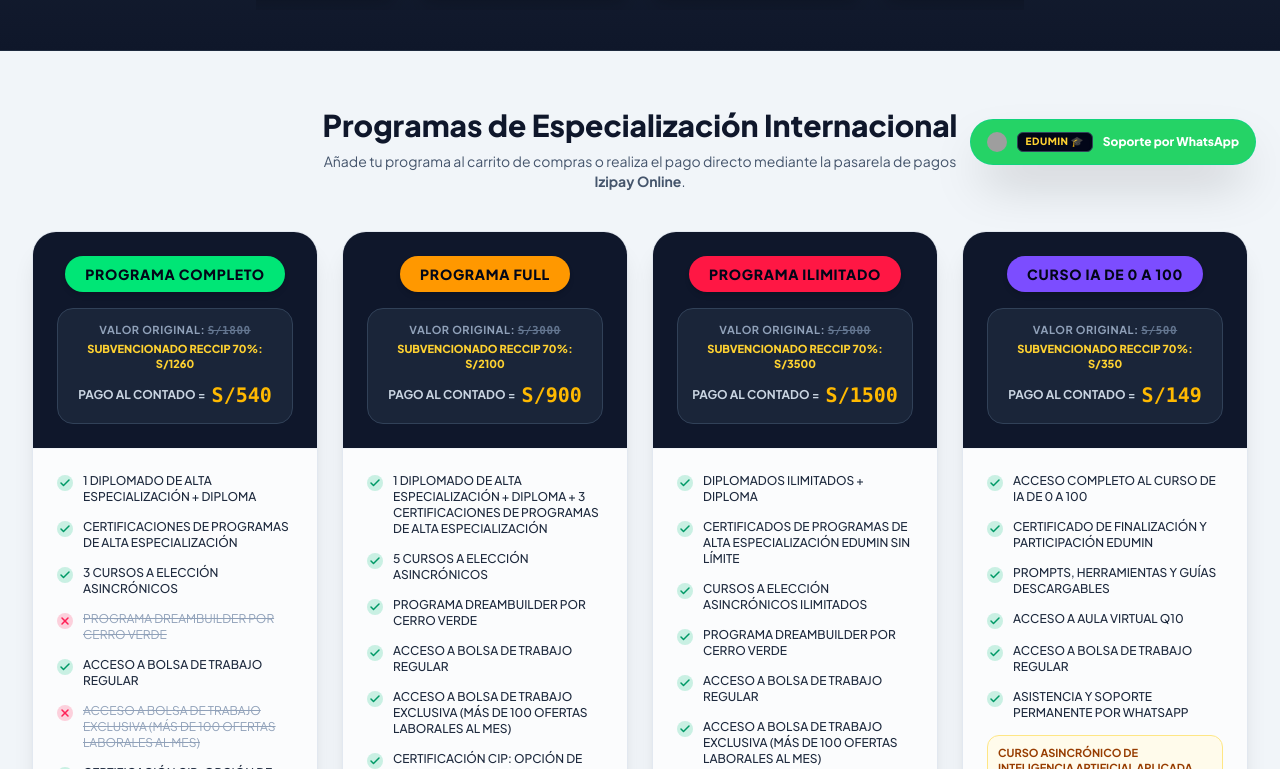
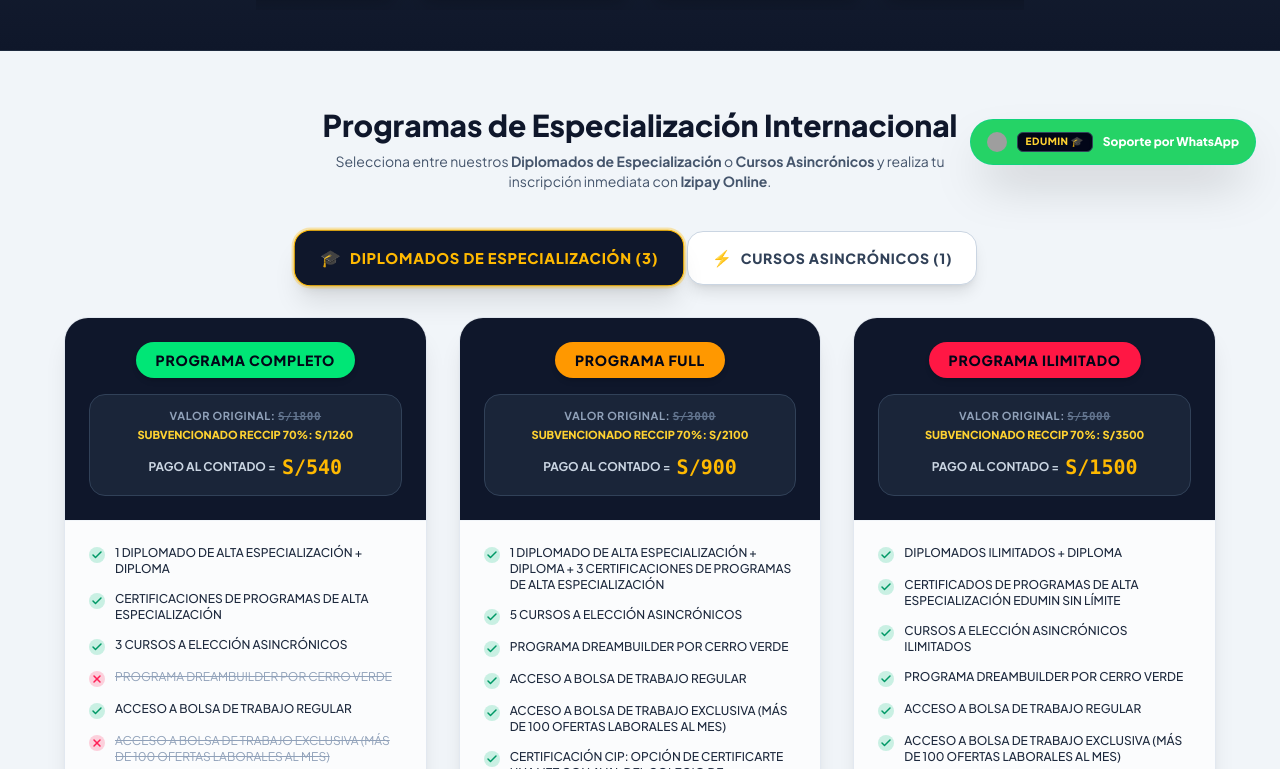
Before and after one commit to jefaturaacademica-ai/pasarela-pago-edumin, a React (Vite) app: page / in a window 1280 px wide. Shown: the part 611-1380 px from the top of the page. Built offline with nearby package versions, Linux system fonts and the light colour scheme; grey boxes are pictures that could not be loaded.

Commit message:
Add category tab filter (DIPLOMADOS vs CURSOS) and hide diplomado dropdown for CURSO IA

```diff
--- a/src/App.jsx
+++ b/src/App.jsx
@@ -19,6 +19,7 @@
   const packages = [
     {
       id: 'completo',
+      category: 'diplomado',
       title: 'PROGRAMA COMPLETO',
       badgeBg: 'bg-[#00e676]',
       basePrice: 540,
@@ -39,6 +40,7 @@
     },
     {
       id: 'full',
+      category: 'diplomado',
       title: 'PROGRAMA FULL',
       badgeBg: 'bg-[#ff9800]',
       basePrice: 900,
@@ -58,6 +60,7 @@
     },
     {
       id: 'ilimitado',
+      category: 'diplomado',
       title: 'PROGRAMA ILIMITADO',
       badgeBg: 'bg-[#ff1744]',
       basePrice: 1500,
@@ -80,6 +83,7 @@
     },
     {
       id: 'curso_ia',
+      category: 'curso',
       title: 'CURSO IA DE 0 A 100',
       badgeBg: 'bg-[#7c4dff]',
       basePrice: 149,
@@ -100,6 +104,9 @@
   // Shopping Cart State
   const [cartItems, setCartItems] = useState([]);
   const [isCartOpen, setIsCartOpen] = useState(false);
+
+  // Category Filter State: 'diplomado' | 'curso'
+  const [activeCategory, setActiveCategory] = useState('diplomado');
 
   // Official Izipay Pop-in Checkout State
   const [isIzipayCheckoutOpen, setIsIzipayCheckoutOpen] = useState(false);
@@ -387,24 +394,57 @@
       {/* Main Header Banner */}
       <HeaderBanner
         onOpenAdminPanel={() => handleOpenAdminPanel(null)}
+        onSelectCategory={(cat) => setActiveCategory(cat)}
       />
 
-      {/* Main 3 Specialization Packages Grid */}
+      {/* Main Specialization Packages & Courses Grid */}
       <main className="flex-1 py-14 px-4 sm:px-6 lg:px-8 max-w-7xl mx-auto w-full space-y-16">
 
-        <div className="space-y-10">
+        <div className="space-y-8">
           <div className="text-center max-w-2xl mx-auto space-y-2">
             <h2 className="text-2xl sm:text-3xl font-extrabold text-slate-900">
               Programas de Especialización Internacional
             </h2>
             <p className="text-xs sm:text-sm text-slate-600">
-              Añade tu programa al carrito de compras o realiza el pago directo mediante la pasarela de pagos <strong>Izipay Online</strong>.
+              Selecciona entre nuestros <strong>Diplomados de Especialización</strong> o <strong>Cursos Asincrónicos</strong> y realiza tu inscripción inmediata con <strong>Izipay Online</strong>.
             </p>
           </div>
 
-          <div className="grid grid-cols-1 md:grid-cols-2 lg:grid-cols-4 gap-6 items-stretch">
-            {packages.map((pkg) => (
-              <div key={pkg.id} id={`package-${pkg.id}`} className="scroll-mt-28 flex flex-col">
+          {/* Category Filter Selector Buttons (DIPLOMADOS vs CURSOS) */}
+          <div id="catalog-section" className="flex flex-wrap justify-center items-center gap-3 pt-2 scroll-mt-28">
+            <button
+              type="button"
+              onClick={() => setActiveCategory('diplomado')}
+              className={`px-6 py-3.5 rounded-2xl text-xs sm:text-sm font-black uppercase tracking-wider transition-all cursor-pointer shadow-lg flex items-center space-x-2 border ${
+                activeCategory === 'diplomado'
+                  ? 'bg-slate-900 text-amber-400 border-amber-400 shadow-xl scale-105 ring-2 ring-amber-400/30'
+                  : 'bg-white text-slate-700 border-slate-300 hover:bg-slate-50 hover:text-slate-900'
+              }`}
+            >
+              <span className="text-base">🎓</span>
+              <span>DIPLOMADOS DE ESPECIALIZACIÓN ({packages.filter(p => p.category === 'diplomado').length})</span>
+            </button>
+
+            <button
+              type="button"
+              onClick={() => setActiveCategory('curso')}
+              className={`px-6 py-3.5 rounded-2xl text-xs sm:text-sm font-black uppercase tracking-wider transition-all cursor-pointer shadow-lg flex items-center space-x-2 border ${
+                activeCategory === 'curso'
+                  ? 'bg-slate-900 text-purple-400 border-purple-400 shadow-xl scale-105 ring-2 ring-purple-400/30'
+                  : 'bg-white text-slate-700 border-slate-300 hover:bg-slate-50 hover:text-slate-900'
+              }`}
+            >
+              <span className="text-base">⚡</span>
+              <span>CURSOS ASINCRÓNICOS ({packages.filter(p => p.category === 'curso').length})</span>
+            </button>
+          </div>
+
+          {/* Filtered Packages Grid */}
+          <div className={activeCategory === 'diplomado' ? "grid grid-cols-1 md:grid-cols-3 gap-8 items-stretch max-w-6xl mx-auto" : "flex justify-center max-w-md mx-auto"}>
+            {packages
+              .filter((pkg) => pkg.category === activeCategory)
+              .map((pkg) => (
+                <div key={pkg.id} id={`package-${pkg.id}`} className="scroll-mt-28 flex flex-col w-full">
                   <PackageCard
                     packageData={pkg}
                     onAddToCart={handleAddToCart}
--- a/src/components/AdminPanelModal.jsx
+++ b/src/components/AdminPanelModal.jsx
@@ -294,6 +294,7 @@
 
             {/* Required Client & Diplomado Fields */}
             <div className="space-y-3">
+              {!customLinkData.conceptType.toUpperCase().includes('CURSO IA') && (
                 <div className="space-y-1">
                   <label className="font-bold text-slate-300 flex items-center gap-1.5">
                     <GraduationCap className="w-3.5 h-3.5 text-amber-400" />
@@ -312,6 +313,7 @@
                     ))}
                   </select>
                 </div>
+              )}
 
               <div className="grid grid-cols-1 sm:grid-cols-2 gap-3">
                 <div className="space-y-1">
--- a/src/components/HeaderBanner.jsx
+++ b/src/components/HeaderBanner.jsx
@@ -1,16 +1,24 @@
 import React from 'react';
 
-export default function HeaderBanner({ onOpenAdminPanel }) {
+export default function HeaderBanner({ onOpenAdminPanel, onSelectCategory }) {
   const handleCuotasWhatsApp = () => {
     const message = `Hola asesora EDUMIN 🎓, deseo consultar sobre los Programas de Especialización y solicitar las facilidades de pago en cuotas.`;
     window.open(`https://wa.me/51951101765?text=${encodeURIComponent(message)}`, '_blank');
   };
 
   const scrollToPackage = (pkgId) => {
-    const el = document.getElementById(`package-${pkgId}`);
-    if (el) {
-      el.scrollIntoView({ behavior: 'smooth', block: 'start' });
+    if (pkgId === 'curso_ia') {
+      if (onSelectCategory) onSelectCategory('curso');
+    } else {
+      if (onSelectCategory) onSelectCategory('diplomado');
     }
+
+    setTimeout(() => {
+      const el = document.getElementById(`package-${pkgId}`) || document.getElementById('catalog-section');
+      if (el) {
+        el.scrollIntoView({ behavior: 'smooth', block: 'start' });
+      }
+    }, 60);
   };
 
   return (
--- a/src/components/IzipayCheckoutModal.jsx
+++ b/src/components/IzipayCheckoutModal.jsx
@@ -16,7 +16,8 @@
   ArrowRight,
   Edit2,
   GraduationCap,
-  Clock
+  Clock,
+  Sparkles
 } from 'lucide-react';
 import confetti from 'canvas-confetti';
 import { createIzipayPaymentToken, loadIzipayScript, IZIPAY_CONFIG } from '../utils/izipayService';
@@ -687,7 +688,16 @@
                     </div>
                   </div>
 
-                  {/* FIELD 1: DIPLOMADO SELECTION */}
+                  {/* FIELD 1: DIPLOMADO SELECTION (HIDDEN FOR CURSO IA) */}
+                  {(packageName.toUpperCase().includes('CURSO IA') || studentDiplomado.toUpperCase().includes('CURSO IA')) ? (
+                    <div className="p-3 bg-purple-50 border border-purple-200 rounded-xl text-xs text-purple-900 flex items-center justify-between font-bold shadow-xs">
+                      <span className="flex items-center gap-1.5">
+                        <Sparkles className="w-4 h-4 text-purple-600 shrink-0" />
+                        <span>Programa: <strong>CURSO DE IA DE 0 A 100</strong></span>
+                      </span>
+                      <span className="text-[10px] bg-purple-200 text-purple-950 px-2 py-0.5 rounded-full uppercase font-extrabold">Curso Asincrónico</span>
+                    </div>
+                  ) : (
                     <div className="space-y-1">
                       <label className="text-[11px] font-bold text-slate-700 uppercase flex items-center gap-1">
                         <GraduationCap className="w-3.5 h-3.5 text-[#00a499]" />
@@ -707,6 +717,7 @@
                         ))}
                       </select>
                     </div>
+                  )}
 
                   {/* FIELD 2: NOMBRES Y APELLIDOS SEPARADOS */}
                   <div className="grid grid-cols-1 sm:grid-cols-2 gap-2.5">
```
Lines whose indentation alone changed are shown as unchanged.
